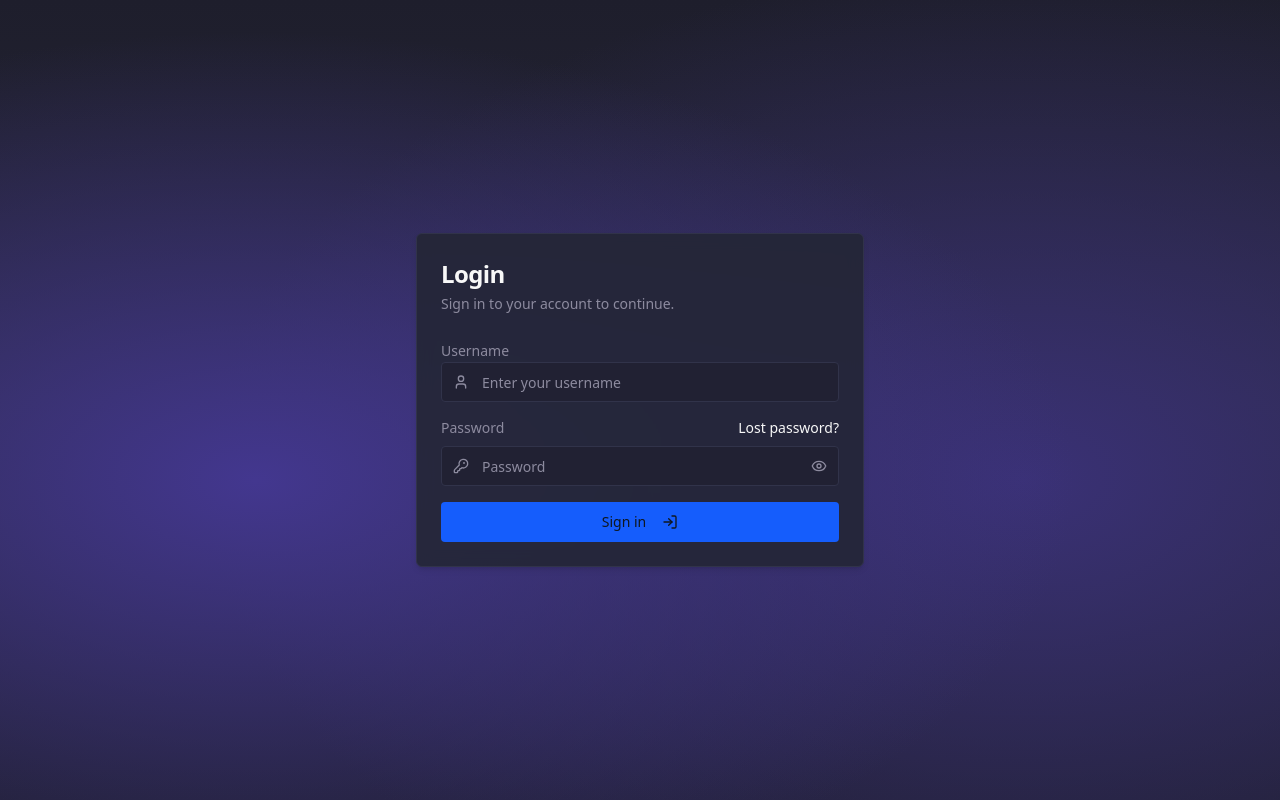
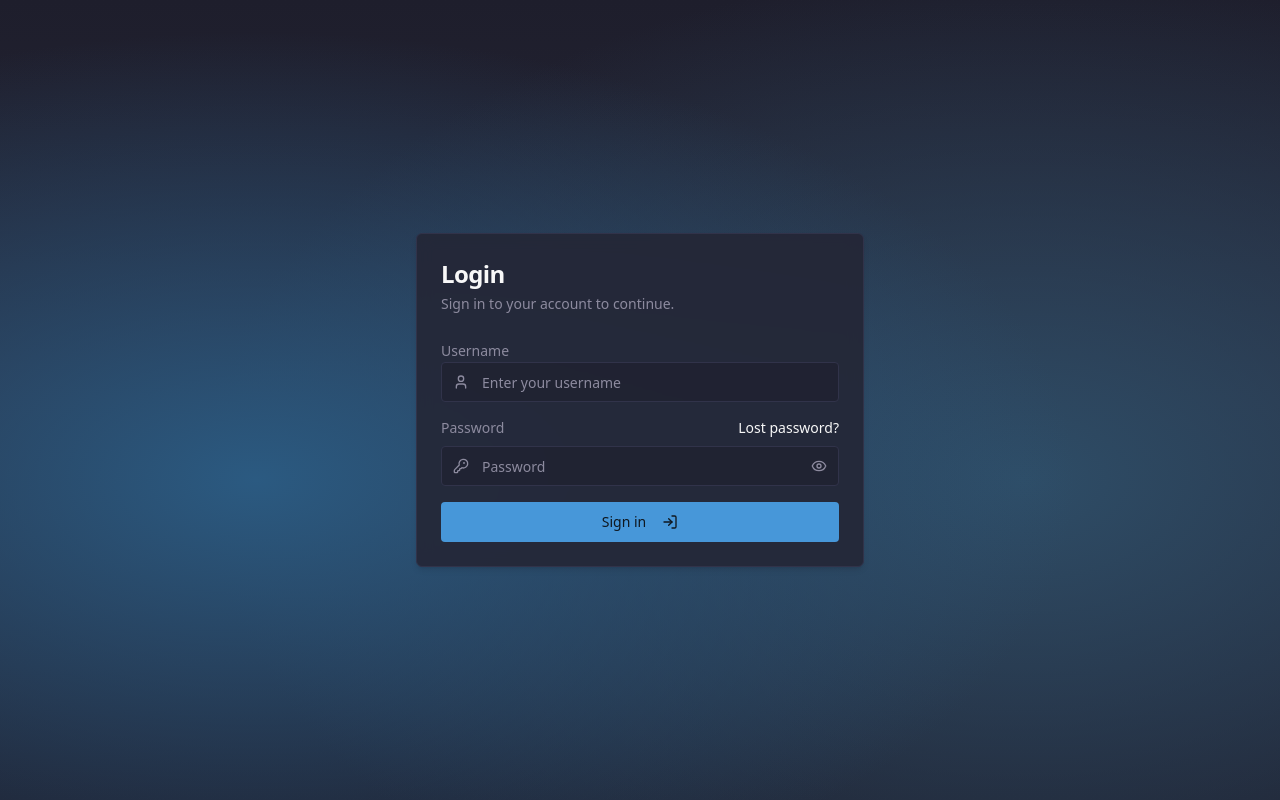
Before and after one commit to orange-buffalo/aionify, a React app in the folder frontend/: page /login in a window 1280 px wide. Built offline with nearby package versions, Linux system fonts and the light colour scheme; the HTML template or start-up script is replaced by a standard one.

Commit message:
feat: Improvements to the UI design

```diff
--- a/frontend/src/pages/TimeLogsPage.tsx
+++ b/frontend/src/pages/TimeLogsPage.tsx
@@ -602,6 +602,7 @@ export function TimeLogsPage() {
                   />
                   <Button
                     onClick={handleStart}
+                    className="bg-blue-600 hover:bg-blue-700"
                     disabled={!newEntryTitle.trim() || isStarting}
                     data-testid="start-button"
                   >
--- a/frontend/src/styles.css
+++ b/frontend/src/styles.css
@@ -33,9 +33,9 @@
   --popover-foreground: oklch(98% 0 0);
   --primary: oklch(98% 0 0);
   --primary-foreground: oklch(20% 0.02 250);
-  --secondary: oklch(30% 0.02 250);
+  --secondary: #25293a;
   --secondary-foreground: oklch(98% 0 0);
-  --muted: oklch(30% 0.02 250);
+  --muted: #25293a;
   --muted-foreground: #8d8b9f;
   --accent: #353648;
   --accent-foreground: oklch(98% 0 0);
@@ -43,7 +43,9 @@
   --destructive-foreground: oklch(98% 0 0);
   --border: #31334a;
   --input: oklch(28% 0.02 250);
-  --ring: oklch(60% 0.15 250);
+  --ring: #37a2ea;
+  --color-blue-600: #4797d9;
+  --color-blue-700: #76aad5;
 }
 
 * {
@@ -85,7 +87,7 @@ body {
 /* Login page gradient background */
 .login-gradient-bg {
   background:
-    radial-gradient(ellipse 80% 70% at 20% 60%, rgb(67, 55, 143) 0%, transparent 80%),
-    radial-gradient(ellipse 80% 80% at 80% 60%, rgb(58, 49, 118) 0%, transparent 80%),
+    radial-gradient(ellipse 80% 70% at 20% 60%, #2b5a81 0%, transparent 80%),
+    radial-gradient(ellipse 80% 80% at 80% 60%, #2e4d67 0%, transparent 80%),
     linear-gradient(180deg, #1e1e2c 0%, #272738 50%, #1e1e2c 100%);
 }
```
